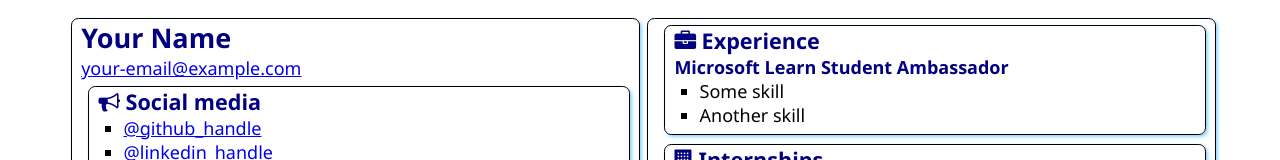
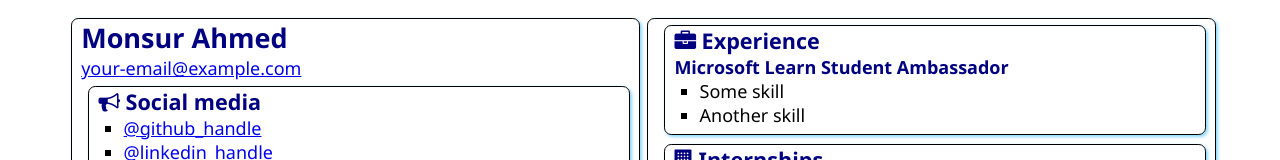
Before and after one commit to monsur001/SATechnicalOnboarding, a plain HTML site: page src/index.html in a window 1280 px wide. Shown: the top 160 px of the page. Drawn offline with Linux system fonts and the light colour scheme.

Commit message:
Added my name

```diff
--- a/src/index.html
+++ b/src/index.html
@@ -12,7 +12,7 @@
 <body>
     <main>
         <article class="box">
-            <h1>Your Name</h1>
+            <h1>Monsur Ahmed</h1>
             <div><a href="mailto:your.email@example.com">your-email@example.com</a></div>
 
             <section class="box">
```
